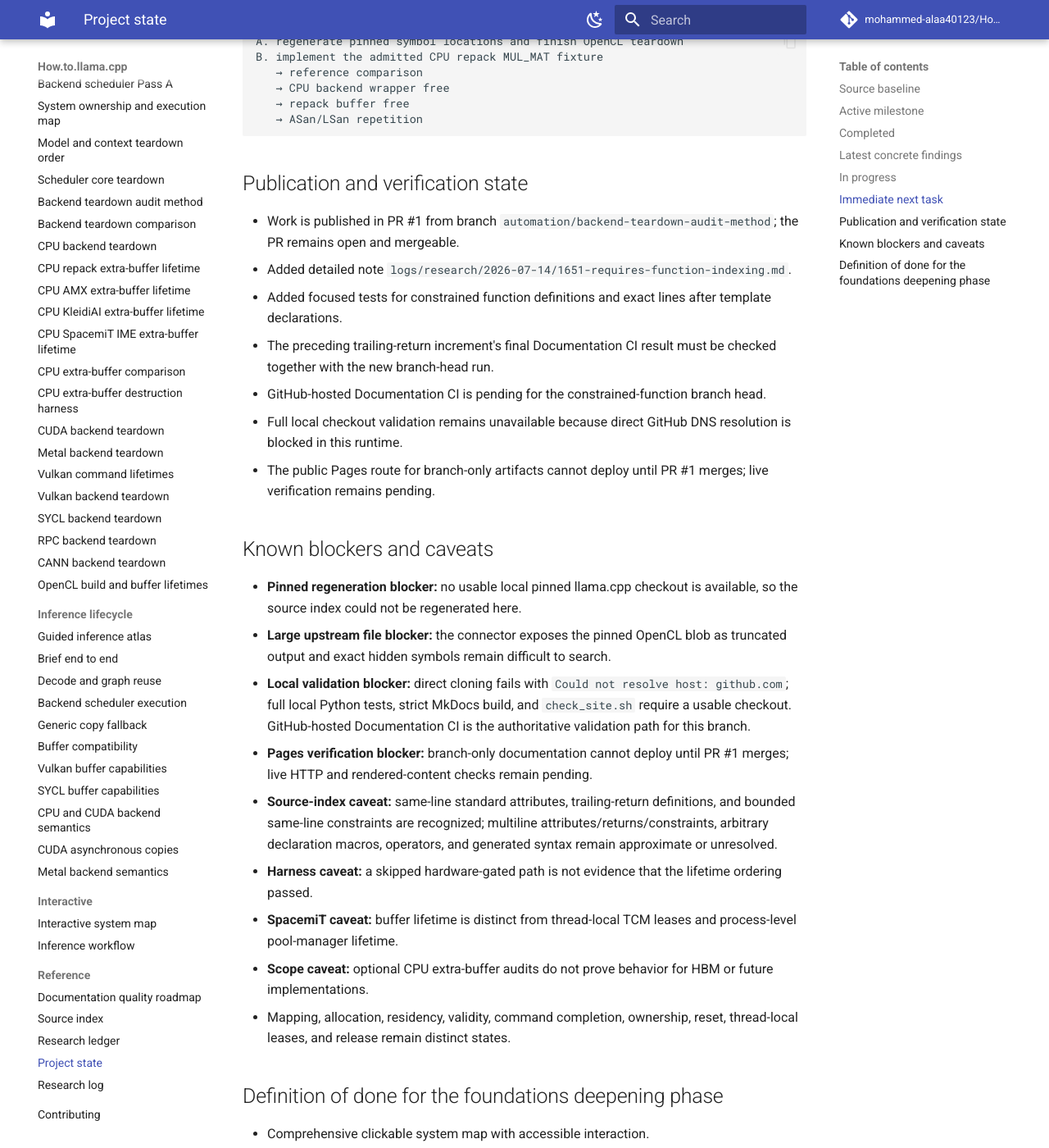
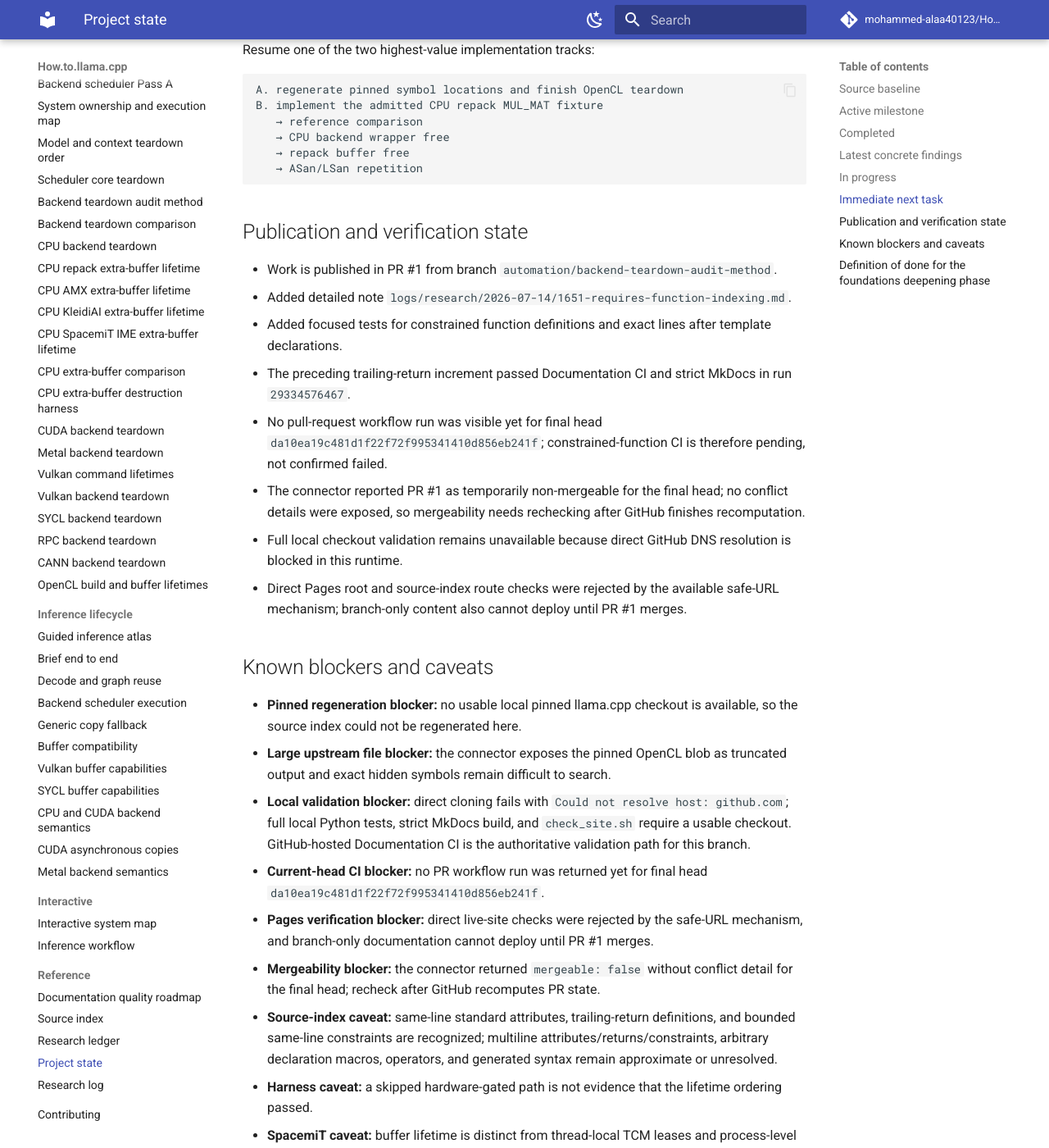
Before and after one commit to mohammed-alaa40123/How.to.llama.cpp, an MkDocs documentation site: the page built from docs/reference/project-state.md, in a window 1280 px wide and 1400 px high, scrolled down 2832 px. Shown: the whole window at 82% size. Built offline with MkDocs 1.6.1 and Material for MkDocs 9.7.7, drawn with Linux system fonts in a browser that asks for light colours; comment, search, counter and statistics services are not loaded; some of the changed text lies outside the part shown.

Commit message:
record CI and Pages verification status

```diff
--- a/docs/reference/project-state.md
+++ b/docs/reference/project-state.md
@@ -38,10 +38,11 @@ Read this file after the root README on every run. It is the compact checkpoint
 - Same-line trailing-return function definitions recognized with focused free-function and attributed qualified-method coverage.
 - Function return-type matching restricted to horizontal whitespace so preceding template lines cannot steal the source location.
 - Bounded same-line C++20 `requires` clauses recognized after ordinary or trailing-return signatures.
-- Successful full Documentation CI runs through the attributed-function expansion.
+- Successful full Documentation CI runs through the trailing-return expansion.
 
 ## Latest concrete findings
 
+- Documentation CI run `29334576467` completed successfully for trailing-return commit `b98965bdd75839669de4e4d7ffd9e81a36cdb0cc`.
 - The previous function return-type character class included Python regex `\s`, which includes newline.
 - A constrained definition immediately after `template <...>` could therefore be matched from the template line, producing the wrong 1-based source location.
 - Return-type whitespace now uses only tabs and spaces, preserving the function definition line.
@@ -75,20 +76,23 @@ B. implement the admitted CPU repack MUL_MAT fixture
 
 ## Publication and verification state
 
-- Work is published in PR #1 from branch `automation/backend-teardown-audit-method`; the PR remains open and mergeable.
+- Work is published in PR #1 from branch `automation/backend-teardown-audit-method`.
 - Added detailed note `logs/research/2026-07-14/1651-requires-function-indexing.md`.
 - Added focused tests for constrained function definitions and exact lines after template declarations.
-- The preceding trailing-return increment's final Documentation CI result must be checked together with the new branch-head run.
-- GitHub-hosted Documentation CI is pending for the constrained-function branch head.
+- The preceding trailing-return increment passed Documentation CI and strict MkDocs in run `29334576467`.
+- No pull-request workflow run was visible yet for final head `da10ea19c481d1f22f72f995341410d856eb241f`; constrained-function CI is therefore pending, not confirmed failed.
+- The connector reported PR #1 as temporarily non-mergeable for the final head; no conflict details were exposed, so mergeability needs rechecking after GitHub finishes recomputation.
 - Full local checkout validation remains unavailable because direct GitHub DNS resolution is blocked in this runtime.
-- The public Pages route for branch-only artifacts cannot deploy until PR #1 merges; live verification remains pending.
+- Direct Pages root and source-index route checks were rejected by the available safe-URL mechanism; branch-only content also cannot deploy until PR #1 merges.
 
 ## Known blockers and caveats
 
 - **Pinned regeneration blocker:** no usable local pinned llama.cpp checkout is available, so the source index could not be regenerated here.
 - **Large upstream file blocker:** the connector exposes the pinned OpenCL blob as truncated output and exact hidden symbols remain difficult to search.
 - **Local validation blocker:** direct cloning fails with `Could not resolve host: github.com`; full local Python tests, strict MkDocs build, and `check_site.sh` require a usable checkout. GitHub-hosted Documentation CI is the authoritative validation path for this branch.
-- **Pages verification blocker:** branch-only documentation cannot deploy until PR #1 merges; live HTTP and rendered-content checks remain pending.
+- **Current-head CI blocker:** no PR workflow run was returned yet for final head `da10ea19c481d1f22f72f995341410d856eb241f`.
+- **Pages verification blocker:** direct live-site checks were rejected by the safe-URL mechanism, and branch-only documentation cannot deploy until PR #1 merges.
+- **Mergeability blocker:** the connector returned `mergeable: false` without conflict detail for the final head; recheck after GitHub recomputes PR state.
 - **Source-index caveat:** same-line standard attributes, trailing-return definitions, and bounded same-line constraints are recognized; multiline attributes/returns/constraints, arbitrary declaration macros, operators, and generated syntax remain approximate or unresolved.
 - **Harness caveat:** a skipped hardware-gated path is not evidence that the lifetime ordering passed.
 - **SpacemiT caveat:** buffer lifetime is distinct from thread-local TCM leases and process-level pool-manager lifetime.
```
